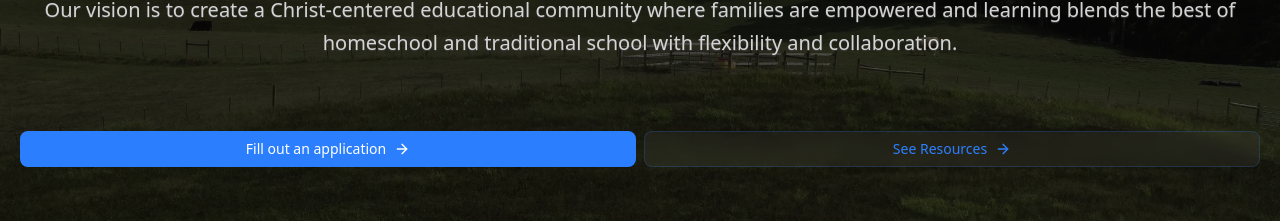
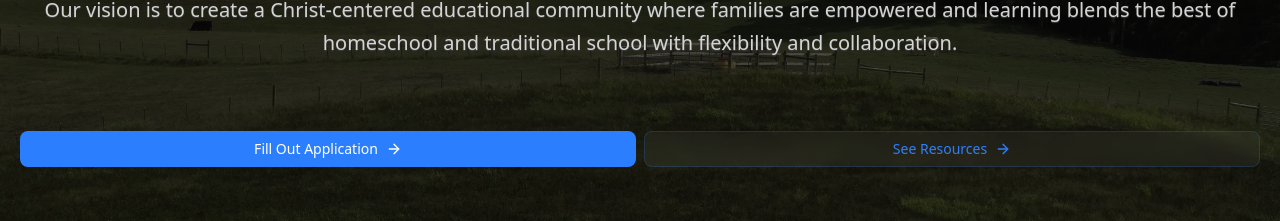
Before and after one commit to hwoodall30/The-Village, a SvelteKit app: page / in a window 1280 px wide. Shown: the part 712-933 px from the top of the page. Built offline with nearby package versions, Linux system fonts and the light colour scheme.

Commit message:
Update application button

```diff
--- a/src/routes/(main-layout)/+page.svelte
+++ b/src/routes/(main-layout)/+page.svelte
@@ -48,7 +48,7 @@
 				</Button> -->
 
 				<Button href="/application" class="bg-blue-500 text-sm text-white hover:bg-blue-700"
-					>Fill out an application <ArrowRight />
+					>Fill Out Application <ArrowRight />
 				</Button>
 
 				<Button
```
